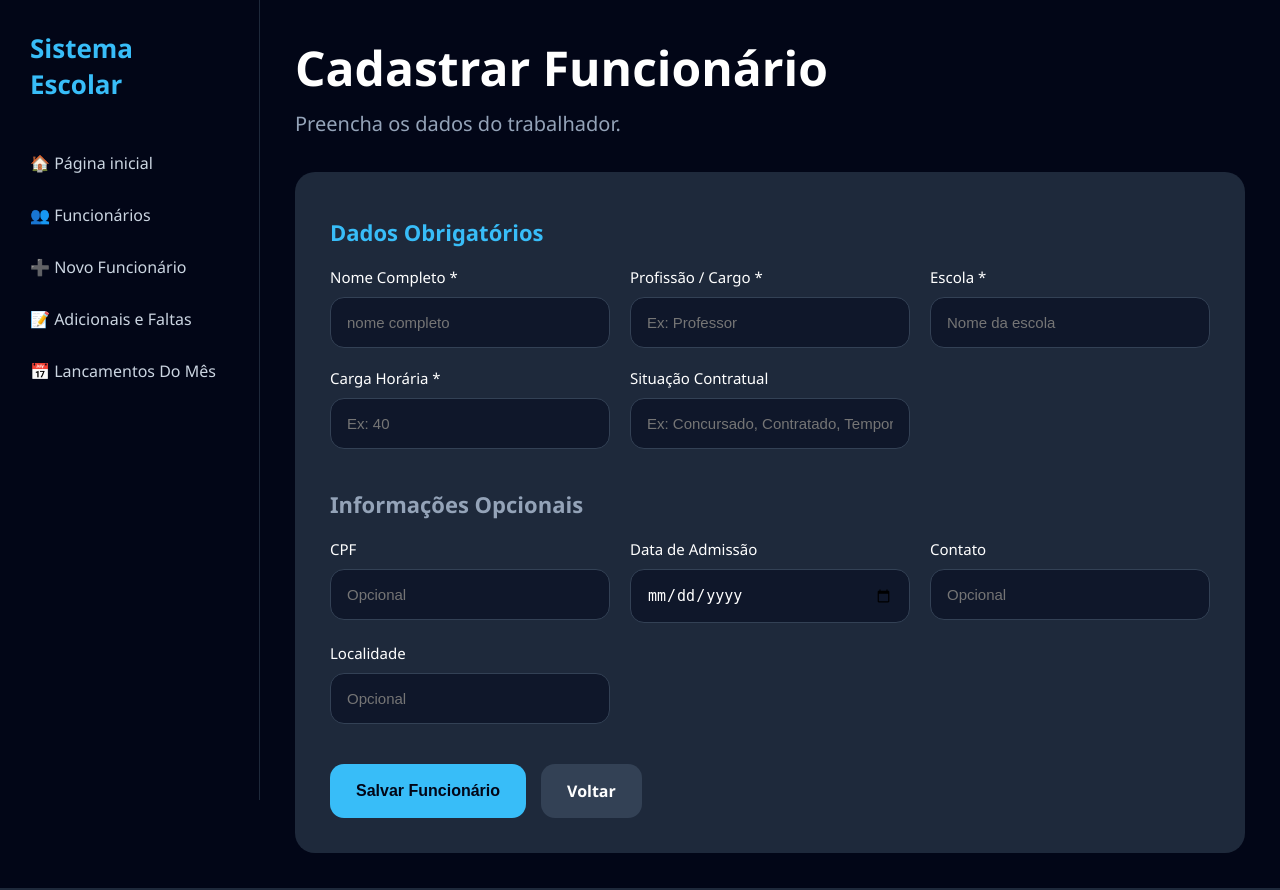
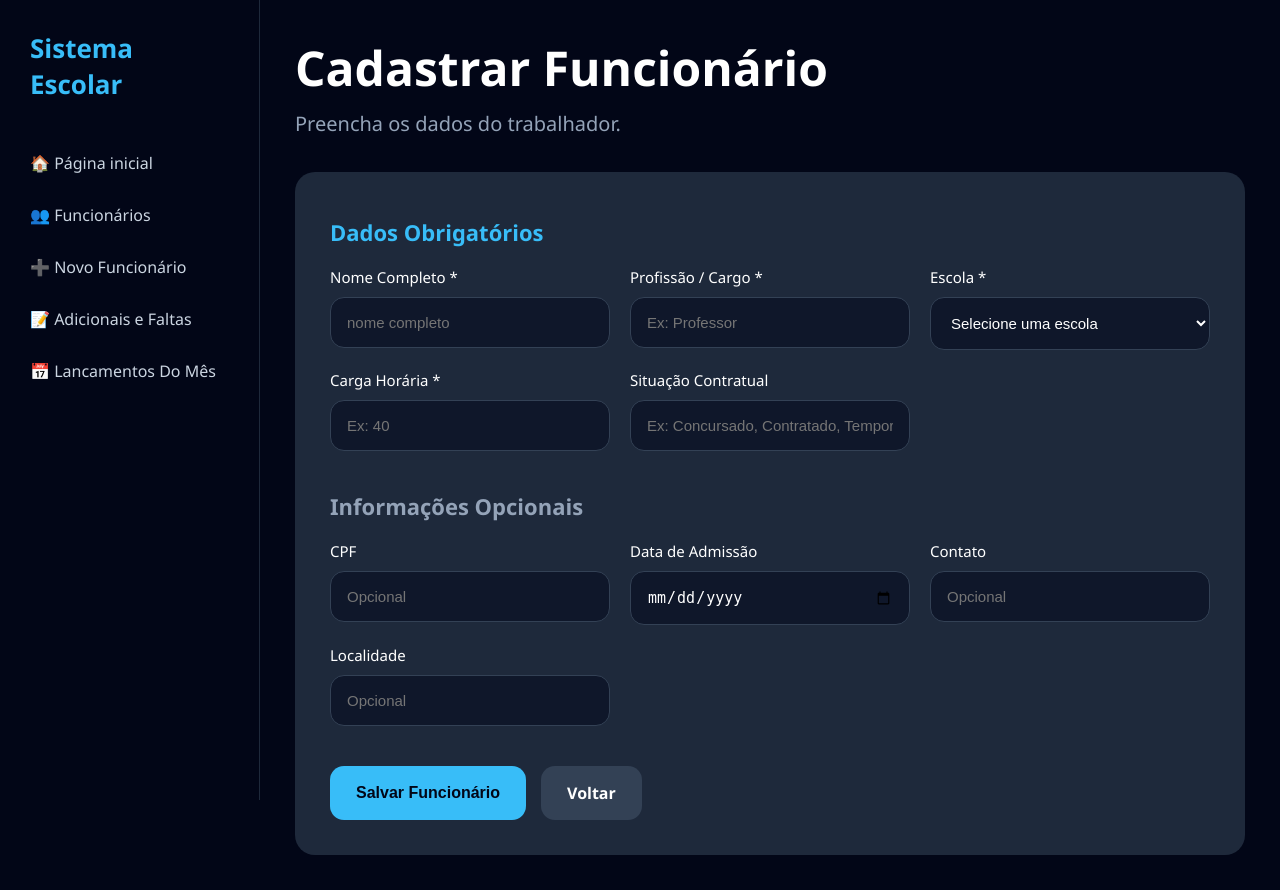
Before and after one commit to Ivan-Ualax/sistema-educacional, a Django app: page /funcionarios/cadastrar/ in a window 1280 px wide. Run offline with Django 5.2, Linux system fonts and the light colour scheme; a user stored in the database is signed in; tables that the repository leaves empty hold one stand-in row (values such as "Sample post").

Commit message:
Melhoria no cadastro de escolas

```diff
--- a/funcionarios/templates/funcionario.html
+++ b/funcionarios/templates/funcionario.html
@@ -126,6 +126,20 @@
         }
 
         .input-box input:focus{
+            outline:none;
+            border:1px solid #38bdf8;
+        }
+        .input-box select{
+        background:#0f172a;
+        border:1px solid #334155;
+        border-radius:14px;
+        padding:16px;
+        color:white;
+        font-size:15px;
+        width:100%;
+        }
+
+        .input-box select:focus{
             outline:none;
             border:1px solid #38bdf8;
         }
@@ -338,11 +352,34 @@
         Escola *
     </label>
 
+    <select name="escola_existente" id="escola_existente">
+    <option value="">Selecione uma escola</option>
+
+    {% for escola in escolas %}
+        <option value="{{ escola }}">
+            {{ escola }}
+        </option>
+    {% endfor %}
+
+    <option value="nova_escola">
+        ➕ Cadastrar nova escola
+    </option>
+
+    </select>
+
+        </div>
+
+        <div class="input-box" id="campo_nova_escola" style="display:none;">
+
+    <label>
+        Nova escola
+    </label>
+
     <input
         type="text"
-                            name="escola"
-                            placeholder="Nome da escola"
-                            required
+        name="nova_escola"
+        id="nova_escola"
+        placeholder="Digite o nome da nova escola"
     >
 
     </div>
@@ -459,6 +496,31 @@
 
     </div>
 
+    <script>
+
+const selectEscola = document.getElementById("escola_existente");
+const campoNovaEscola = document.getElementById("campo_nova_escola");
+const inputNovaEscola = document.getElementById("nova_escola");
+
+selectEscola.addEventListener("change", function(){
+
+    if(this.value === "nova_escola"){
+
+        campoNovaEscola.style.display = "flex";
+        inputNovaEscola.required = true;
+
+    }else{
+
+        campoNovaEscola.style.display = "none";
+        inputNovaEscola.required = false;
+        inputNovaEscola.value = "";
+
+    }
+
+});
+
+</script>
+
 </body>
 
 </html>
--- a/funcionarios/templates/funcionarios.html
+++ b/funcionarios/templates/funcionarios.html
@@ -410,7 +410,7 @@
             Sistema Escolar
         </div>
 
-        <a href="/">
+    <a href="/">
         🏠 Página inicial
     </a>
 
@@ -431,7 +431,7 @@
 
     <a href="/lancamentos-mes/">
           📅  Lancamentos Do Mês
-        </a>
+    </a>
 
 
     </div>
--- a/funcionarios/templates/lancamentos_mes.html
+++ b/funcionarios/templates/lancamentos_mes.html
@@ -381,7 +381,7 @@
         </h1>
 
         <p class="subtitulo">
-            Busque funcionários, acompanhe horas extras e controle todos os lançamentos do período.
+            Busque funcionários, acompanhe Aulas extras, Faltas, Adicionais e controle todos os lançamentos do período.
         </p>
 
         {% if mes_encerrado %}
--- a/funcionarios/views.py
+++ b/funcionarios/views.py
@@ -114,7 +114,22 @@ def home(request):
 @login_required(login_url='/login/')
 def cadastrar_funcionario(request):
 
+    escolas = (
+        Funcionario.objects
+        .exclude(escola__isnull=True)
+        .exclude(escola='')
+        .annotate(escola_limpa=Trim('escola'))
+        .values_list('escola_limpa', flat=True)
+        .distinct()
+        .order_by('escola_limpa')
+    )
+
     if request.method == 'POST':
+
+        escola_existente = request.POST.get('escola_existente')
+        nova_escola = request.POST.get('nova_escola')
+
+        escola = nova_escola.strip() if nova_escola else escola_existente
 
         cargo_nome = request.POST.get('cargo')
 
@@ -123,7 +138,7 @@ def cadastrar_funcionario(request):
         if cargo_nome:
 
             cargo, created = Cargo.objects.get_or_create(
-                nome=cargo_nome
+                nome=cargo_nome.strip()
             )
 
         Funcionario.objects.create(
@@ -136,7 +151,7 @@ def cadastrar_funcionario(request):
 
             cpf=request.POST.get('cpf'),
 
-            escola=request.POST.get('escola'),
+            escola=escola,
 
             carga_horaria=request.POST.get(
                 'carga_horaria'
@@ -160,7 +175,10 @@ def cadastrar_funcionario(request):
 
     return render(
         request,
-        'funcionario.html'
+        'funcionario.html',
+        {
+            'escolas': escolas
+        }
     )
 
 
```
Lines whose indentation alone changed are shown as unchanged.
